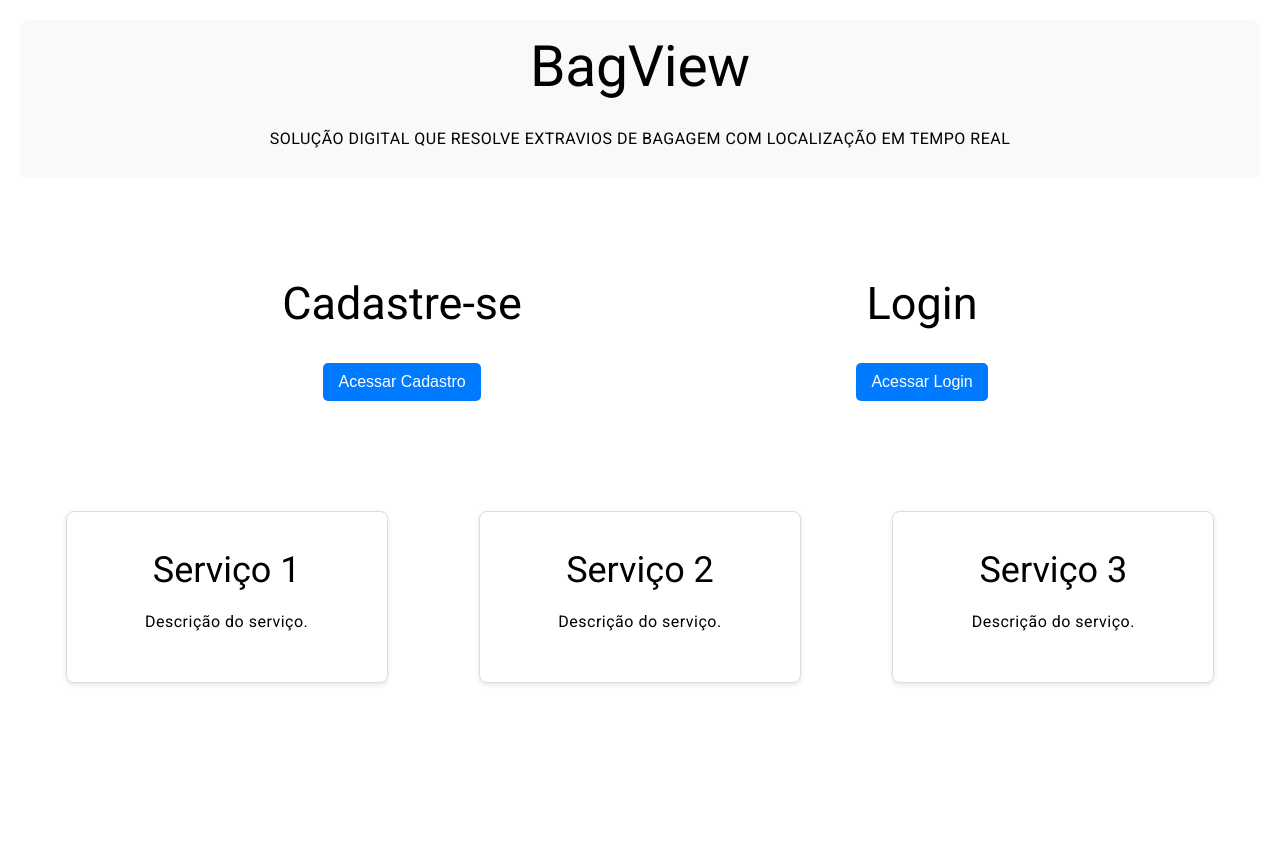
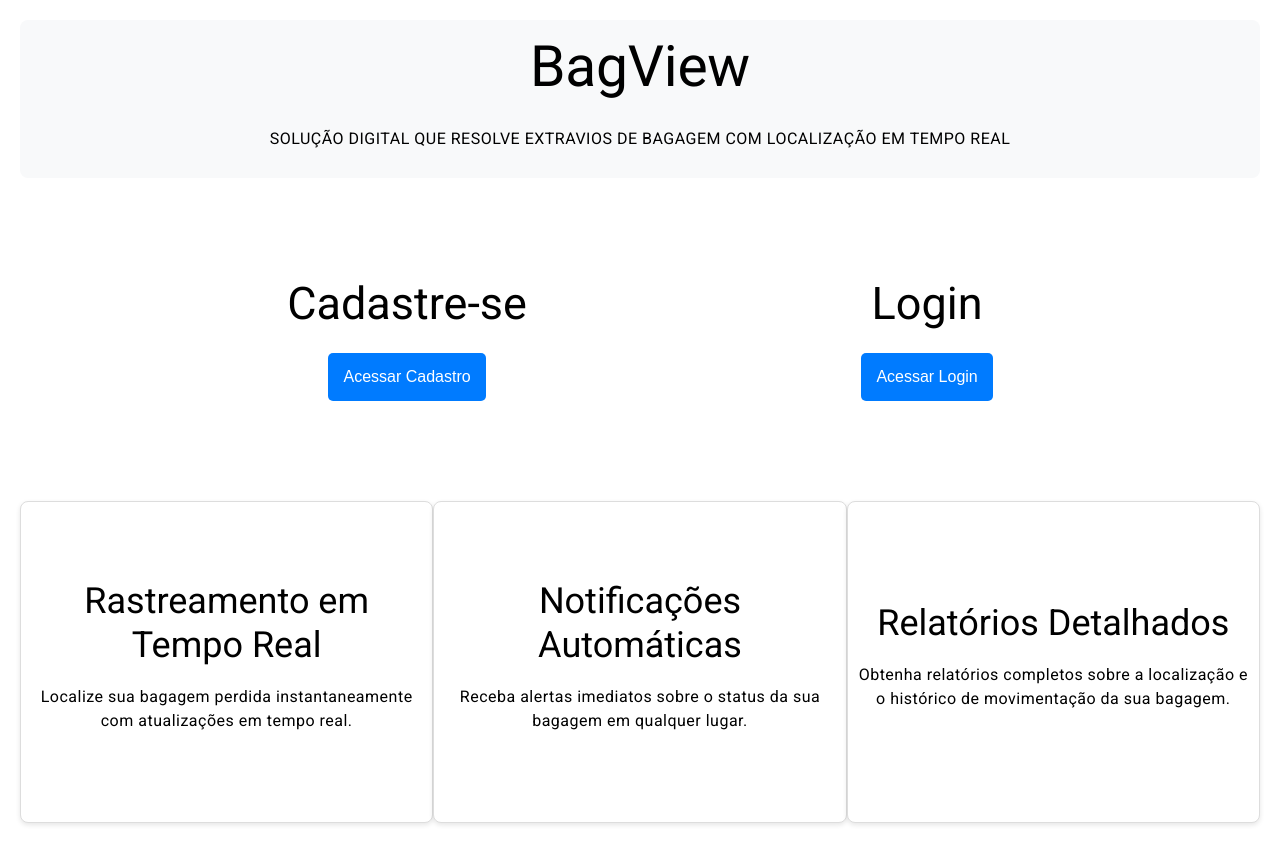
Before and after one commit to Silvestrinih03/PI4-BAGVIEW, an Angular app in the folder frontend/: page / in a window 1280 px wide. Before the commit the page ends 800 px from the top, so only its background shows below. Built offline with nearby package versions, Linux system fonts and the light colour scheme.

Commit message:
Pequenos ajustes do front

```diff
--- a/frontend/src/app/app.component.css
+++ b/frontend/src/app/app.component.css
@@ -0,0 +1 @@
+/*Apagar???*/
--- a/frontend/src/app/cadastro/cadastro.component.css
+++ b/frontend/src/app/cadastro/cadastro.component.css
@@ -1,7 +1,9 @@
 /* Estilo geral do contêiner do formulário */
+
 .form-container {
   max-width: 600px; /* Largura máxima do formulário */
   margin: 0 auto; /* Centraliza o formulário na página */
+  margin-top: 20px;
   padding: 20px; /* Espaçamento interno */
   border: 1px solid #ccc; /* Borda leve ao redor do formulário */
   border-radius: 8px; /* Bordas arredondadas */
--- a/frontend/src/app/home/home.component.css
+++ b/frontend/src/app/home/home.component.css
@@ -25,7 +25,7 @@
 }
 
 /* Estilo para os botões */
-.btn-acessar-cadastro,
+/* .btn-acessar-cadastro,
 .btn-acessar-login {
     background-color: #007bff;
     color: white;
@@ -36,7 +36,7 @@
     cursor: pointer;
     font-size: 16px;
     transition: background-color 0.3s;
-}
+} */
 
 /* Estilo para div de serviços */
 .services {
@@ -47,8 +47,8 @@
 
 /* Estilo para os cards de serviço */
 .service-card {
-  width: 300px;
-  height: 150px;
+  width: 450px;
+  height: 300px;
   padding: 10px;
   background-color: #ffffff;
   border: 1px solid #ddd;
--- a/frontend/src/app/home/home.component.html
+++ b/frontend/src/app/home/home.component.html
@@ -18,16 +18,16 @@
   <router-outlet></router-outlet>
   <div class="services">
     <div class="service-card">
-      <h3>Serviço 1</h3>
-      <p>Descrição do serviço.</p>
+      <h3>Rastreamento em Tempo Real</h3>
+      <p>Localize sua bagagem perdida instantaneamente com atualizações em tempo real.</p>
     </div>
     <div class="service-card">
-      <h3>Serviço 2</h3>
-      <p>Descrição do serviço.</p>
+      <h3>Notificações Automáticas</h3>
+      <p>Receba alertas imediatos sobre o status da sua bagagem em qualquer lugar.</p>
     </div>
     <div class="service-card">
-      <h3>Serviço 3</h3>
-      <p>Descrição do serviço.</p>
+      <h3>Relatórios Detalhados</h3>
+      <p>Obtenha relatórios completos sobre a localização e o histórico de movimentação da sua bagagem.</p>
     </div>
   </div>
 </main>
--- a/frontend/src/app/login/login.component.css
+++ b/frontend/src/app/login/login.component.css
@@ -3,8 +3,34 @@
   justify-content: center;
   align-items: center;
   height: 100vh;
+  padding: 20px; /* Espaçamento para telas menores */
 }
 
 mat-card {
-  width: 300px;
+  width: 100%;
+  max-width: 400px; /* Largura máxima */
+  padding: 20px; /* Espaçamento interno */
+  box-shadow: 0 4px 8px rgba(0, 0, 0, 0.1); /* Sombra suave */
+  border-radius: 8px; /* Bordas arredondadas */
 }
+
+mat-card-title {
+  text-align: center; /* Centraliza o título */
+  font-size: 24px; /* Aumenta o tamanho da fonte */
+  margin-bottom: 15px; /* Espaçamento inferior */
+}
+
+mat-form-field {
+  display: flex;
+  flex-direction: column;
+  align-items: center; /* Centraliza os itens dentro do form-field */
+}
+
+mat-form-field input {
+  text-align: center; /* Centraliza o texto dentro do input */
+}
+
+button[mat-raised-button] {
+  width: 100%; /* Botão com largura total */
+  margin-top: 15px; /* Espaçamento acima do botão */
+}
--- a/frontend/src/app/menu/menu.component.css
+++ b/frontend/src/app/menu/menu.component.css
@@ -10,53 +10,35 @@
   background-color: #f8f9fa;
   padding: 15px;
   border-radius: 8px;
+  margin-bottom: 20px;
 }
 
-  /* Estilo para a div que contem cadastro e login */
-  .auth-section {
-    display: flex;
-    justify-content: space-around;
-    margin: 100px;
-  }
-
-  /* Estilo para as divs de cadastro e login */
-  .auth-item {
-    text-align: center;
+/* Estilo para o contêiner de botões */
+.opcoes {
+  display: grid;
+  grid-template-columns: repeat(2, 1fr); /* 2 colunas */
+  gap: 20px; /* Espaçamento entre os botões */
+  margin: 20px 0;
 }
 
 /* Estilo para os botões */
-  .btn-acessar-cadastro,
-  .btn-acessar-login {
+/* .btn-acessar-configuracoes,
+.btn-acessar-tags,
+.btn-acessar-alugar,
+.btn-acessar-ativar {
   background-color: #007bff;
   color: white;
   border: none;
   border-radius: 5px;
-      padding: 10px 15px;
-      margin: 10px;
+  padding: 15px;
+  font-size: 16px;
   cursor: pointer;
-      font-size: 16px;
   transition: background-color 0.3s;
 }
 
-  /* Estilo para div de serviços */
-  .services {
-    display: flex;
-    justify-content: space-around;
-    margin-top: 20px;
-  }
-
-  /* Estilo para os cards de serviço */
-  .service-card {
-    width: 300px;
-    height: 150px;
-    padding: 10px;
-    background-color: #ffffff;
-    border: 1px solid #ddd;
-    border-radius: 8px;
-    text-align: center;
-    box-shadow: 0 2px 5px rgba(0, 0, 0, 0.1);
-    display: flex;
-    flex-direction: column;
-    justify-content: center;
-    align-items: center;
-  }
+.btn-acessar-configuracoes:hover,
+.btn-acessar-tags:hover,
+.btn-acessar-alugar:hover,
+.btn-acessar-ativar:hover {
+  background-color: #0056b3;
+} */
--- a/frontend/src/app/menu/menu.component.html
+++ b/frontend/src/app/menu/menu.component.html
@@ -3,25 +3,23 @@
       <div class="banner">
         <h1>BagView</h1>
         <p>MENU DO USUÁRIO</p>
+      </div>
 
-
-      </div>
-      <br>
-      <br>
-      <h2>Ir para configurações</h2>
+      <div class="opcoes">
+        <!-- <h2>Ir para configurações</h2> -->
         <button [routerLink]="['/configuracoes']" class="btn-acessar-configuracoes">Acessar Configurações</button>
 
-      <h2>Minhas Tags</h2>
+        <!-- <h2>Minhas Tags</h2> -->
         <button [routerLink]="['/']" class="btn-acessar-tags">Minhas Tags</button>
         <!-- REDIRECIONA PARA A PAGINA DE MINHAS TAGS (AINDA NAO EXISTE) -->
 
-      <h2>ALUGAR TAG</h2>
+        <!-- <h2>ALUGAR TAG</h2> -->
         <button [routerLink]="['/alugar']" class="btn-acessar-alugar">Alugar Tag</button>
         <!-- REDIRECIONA PARA A PAGINA DE ALUGUEL DE TAGS-->
 
-      <h2>ATIVAR TAG</h2>
+        <!-- <h2>ATIVAR TAG</h2> -->
         <button [routerLink]="['/']" class="btn-acessar-ativar">Ativar Tag</button>
         <!-- REDIRECIONA PARA A PAGINA DE ATIVAR TAGS (AINDA NAO EXISTE) -->
-
+      </div>
     </div>
   </main>
--- a/frontend/src/styles.css
+++ b/frontend/src/styles.css
@@ -2,3 +2,21 @@
 
 html, body { height: 100%; }
 body { margin: 0; font-family: Roboto, "Helvetica Neue", sans-serif; }
+
+
+
+/* CONFIGURACAO PADRAO PARA OS BOTOES*/
+button{
+    background-color: #007bff;
+    color: white;
+    border: none;
+    border-radius: 5px;
+    padding: 15px;
+    font-size: 16px;
+    cursor: pointer;
+    transition: background-color 0.3s;
+}
+
+button:hover{
+    background-color: #0056b3;
+}
```
Also changed, not shown: 2 other files (tests, documents, lock files or other folders). Lines whose indentation alone changed are shown as unchanged.
